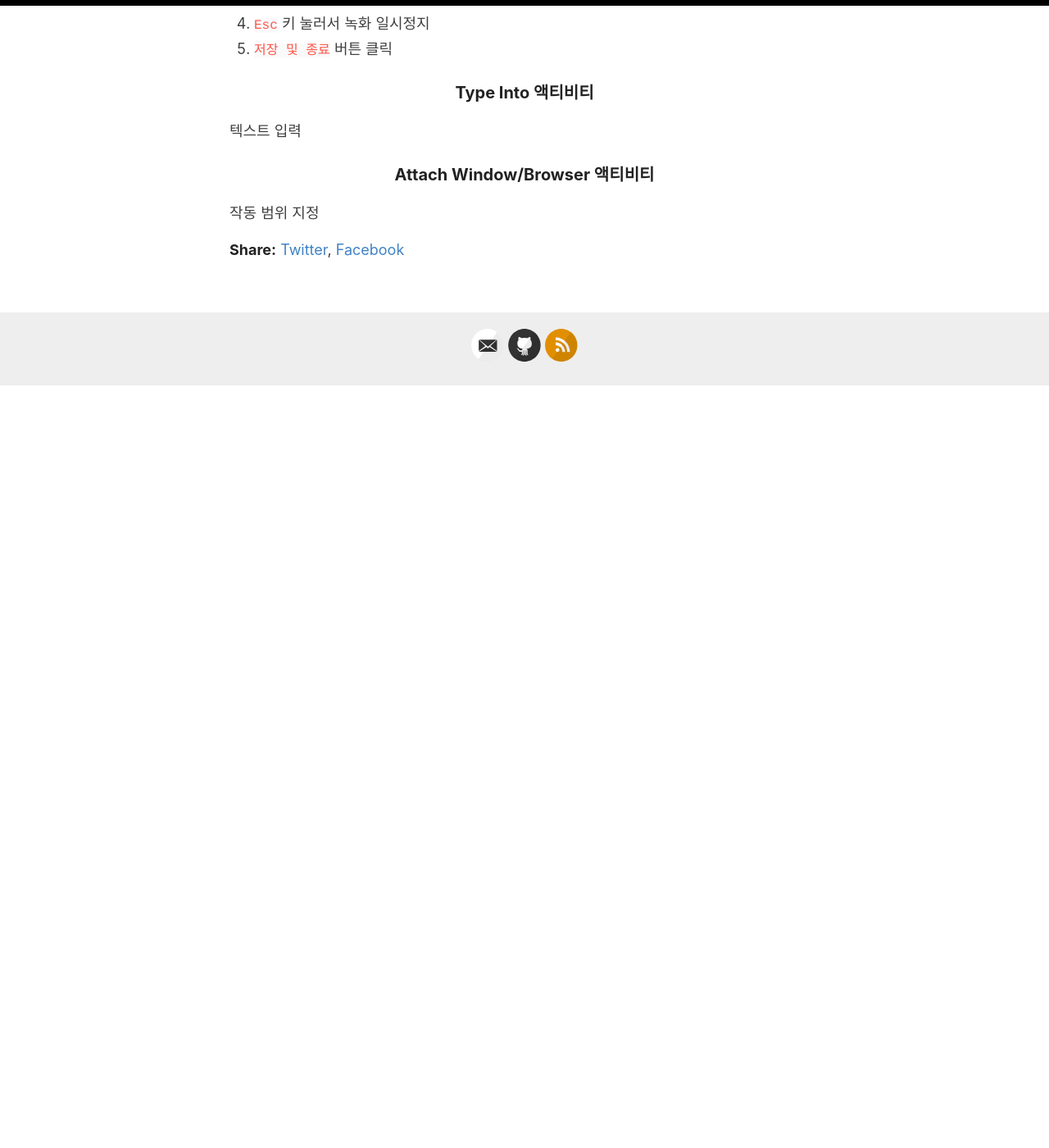
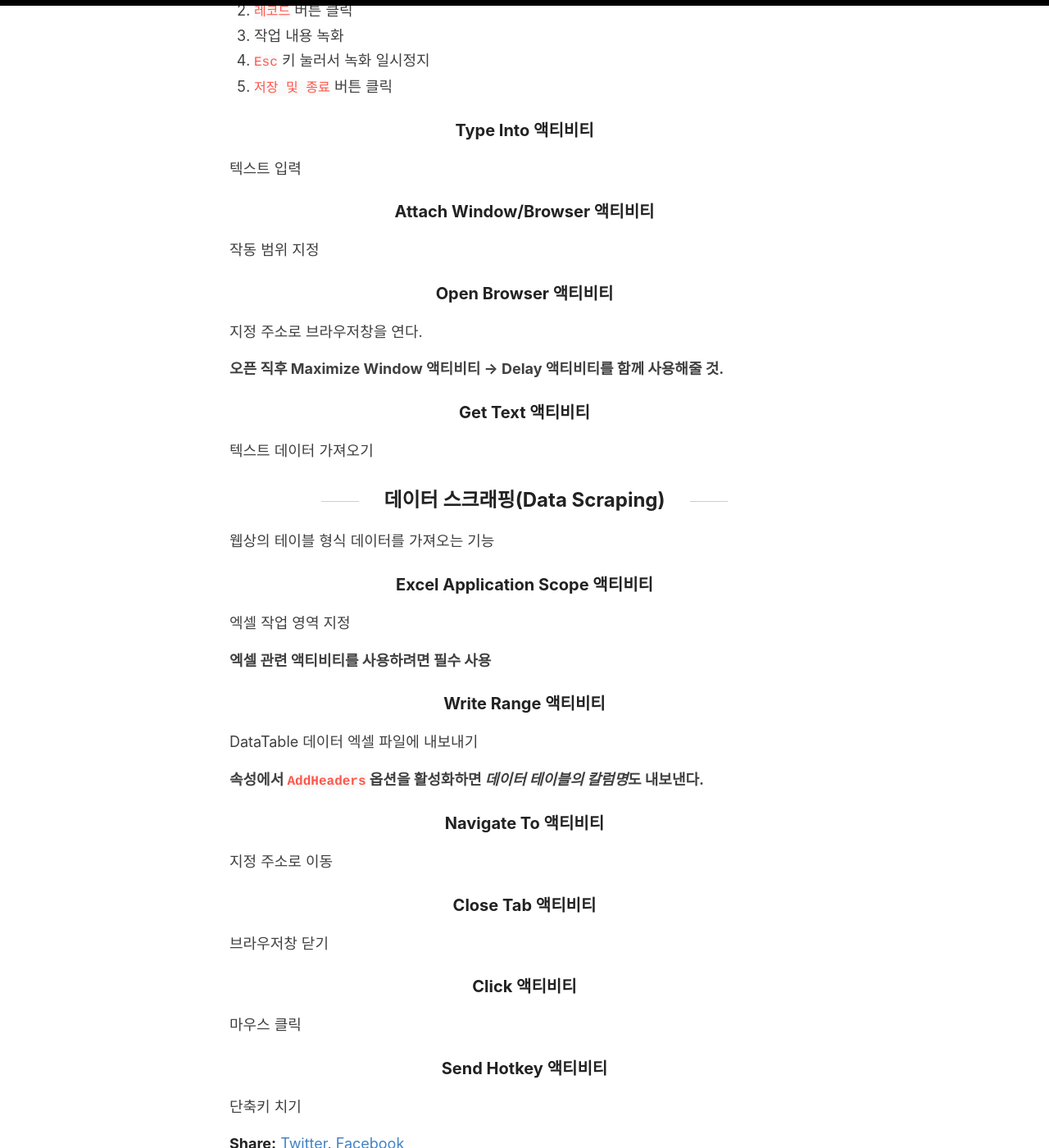
Before and after one commit to wisewell/wisewell.github.io, a Jekyll site: the page built from _posts/2022-11-15-rpa-basic-1.md, in a window 1280 px wide and 1400 px high, scrolled down 4584 px. Shown: the whole window at 82% size. Built offline with Jekyll 4.4.1, drawn with Linux system fonts in a browser that asks for light colours; before the commit the page ends 5054 px from its top, so only the background shows below that; some of the changed text lies outside the part shown.

Commit message:
Add Recording and Activities' contents

```diff
--- a/_posts/2022-11-15-rpa-basic-1.md
+++ b/_posts/2022-11-15-rpa-basic-1.md
@@ -140,6 +140,8 @@ categories: [RPA, UiPath]
 ## 레코딩(Recording)
 순서대로 업무를 녹화해서 프로세스를 만들어 주는 자동화 기능
 
+__★ 레코딩을 사용할 때는 기본적으로 화면 배율을 100%로 맞춰줘야 한다.__
+
 1. `레코딩` 리본 메뉴
 2. `레코드` 버튼 클릭
 3. 작업 내용 녹화
@@ -151,3 +153,36 @@ categories: [RPA, UiPath]
 
 ### Attach Window/Browser 액티비티
 작동 범위 지정
+
+### Open Browser 액티비티
+지정 주소로 브라우저창을 연다.
+
+__오픈 직후 Maximize Window 액티비티 → Delay 액티비티를 함께 사용해줄 것.__
+
+### Get Text 액티비티
+텍스트 데이터 가져오기
+
+## 데이터 스크래핑(Data Scraping)
+웹상의 테이블 형식 데이터를 가져오는 기능
+
+### Excel Application Scope 액티비티
+엑셀 작업 영역 지정
+
+__엑셀 관련 액티비티를 사용하려면 필수 사용__
+
+### Write Range 액티비티
+DataTable 데이터 엑셀 파일에 내보내기
+
+__속성에서 `AddHeaders` 옵션을 활성화하면 *데이터 테이블의 칼럼명*도 내보낸다.__
+
+### Navigate To 액티비티
+지정 주소로 이동
+
+### Close Tab 액티비티
+브라우저창 닫기
+
+### Click 액티비티
+마우스 클릭
+
+### Send Hotkey 액티비티
+단축키 치기
```
